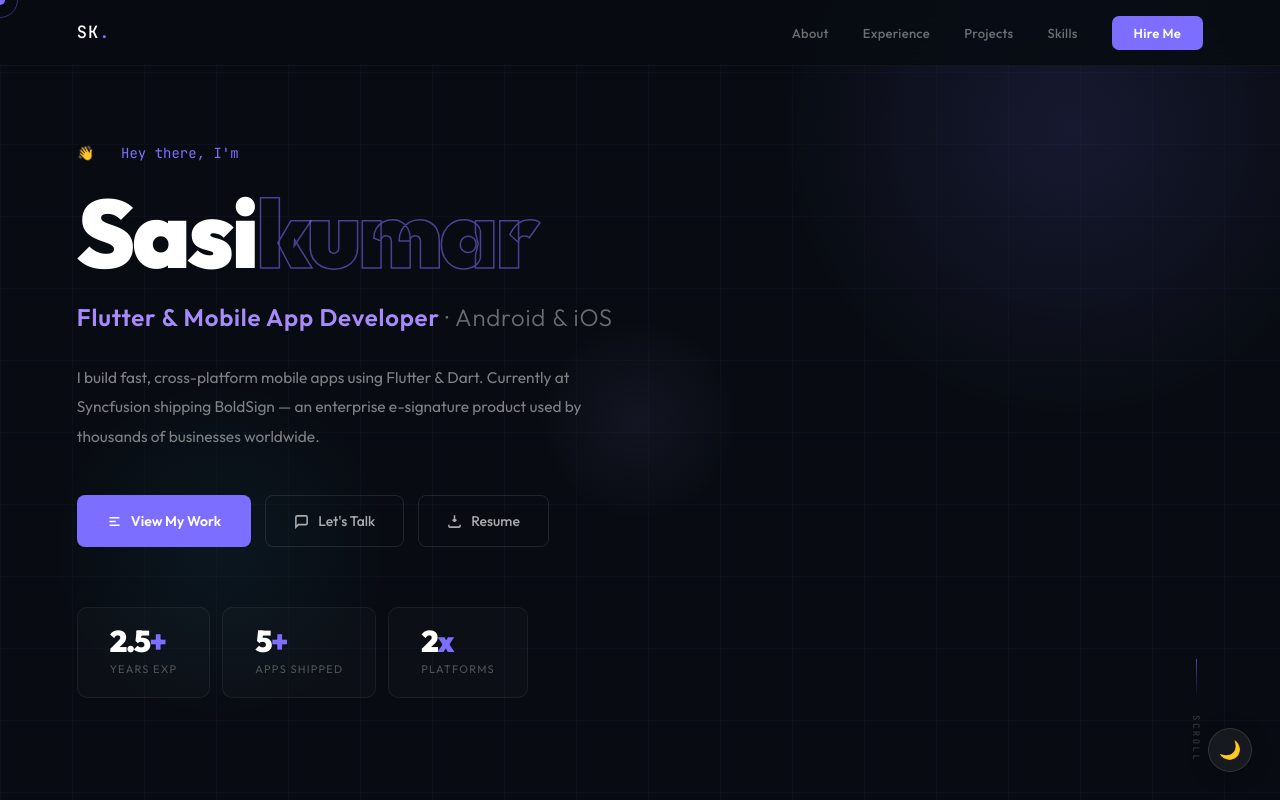
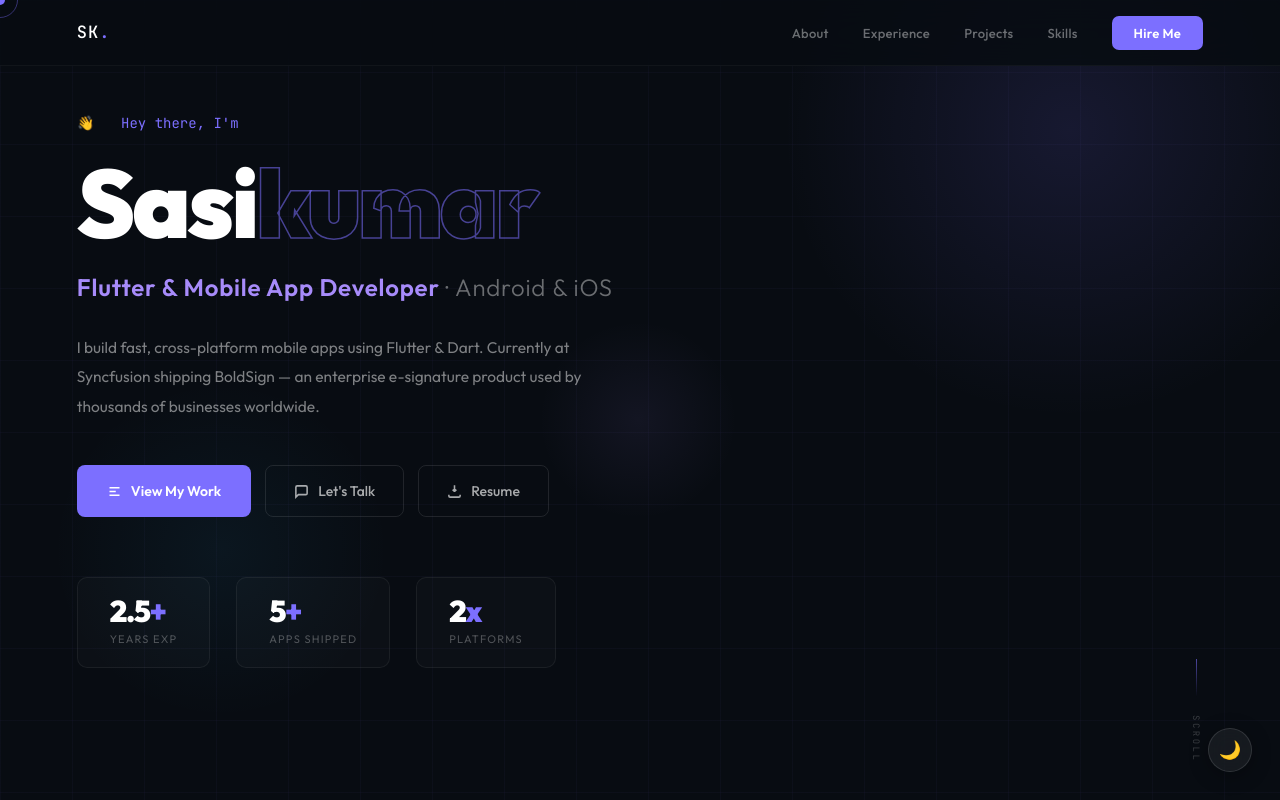
Before and after one commit to Sasikumar27/Sasi_Portfolio, a plain HTML site: page index.html in a window 1280 px wide. Shown: the top 800 px of the page. Drawn offline with Linux system fonts and the light colour scheme.

Commit message:
fixed alignment issues

```diff
--- a/index.html
+++ b/index.html
@@ -61,7 +61,7 @@
           </svg>Resume
         </a>
       </div>
-      <div class="hero-stats-strip">
+      <div class="hero-ctas">
         <div class="h-stat">
           <div class="h-stat-n">2.5<em>+</em></div>
           <div class="h-stat-l">Years Exp</div>
@@ -174,7 +174,8 @@
             <li>Architect Flutter apps using <strong>MVVM pattern</strong> with Bloc, Cubit, and Streams for scalable,
               testable state management.</li>
             <li>Implement core workflows — document upload, signature placement, signing flows, and real-time
-              <strong>audit trails</strong> via secure REST APIs.</li>
+              <strong>audit trails</strong> via secure REST APIs.
+            </li>
             <li>Integrate <strong>OAuth2 authentication</strong>, flutter_secure_storage, and flutter_cache_manager for
               enterprise-grade security and performance.</li>
             <li>Debug and optimise performance on both Android & iOS — resolving rendering bottlenecks and improving
--- a/styles.css
+++ b/styles.css
@@ -329,14 +329,6 @@ nav {
     transform: translateY(-2px)
 }
 
-/* hero stats strip */
-.hero-stats-strip {
-    display: flex;
-    gap: 0;
-    opacity: 0;
-    animation: fadeUp .65s .45s forwards
-}
-
 .h-stat {
     padding: 18px 32px;
     border: 1px solid rgba(255, 255, 255, 0.06);
```
